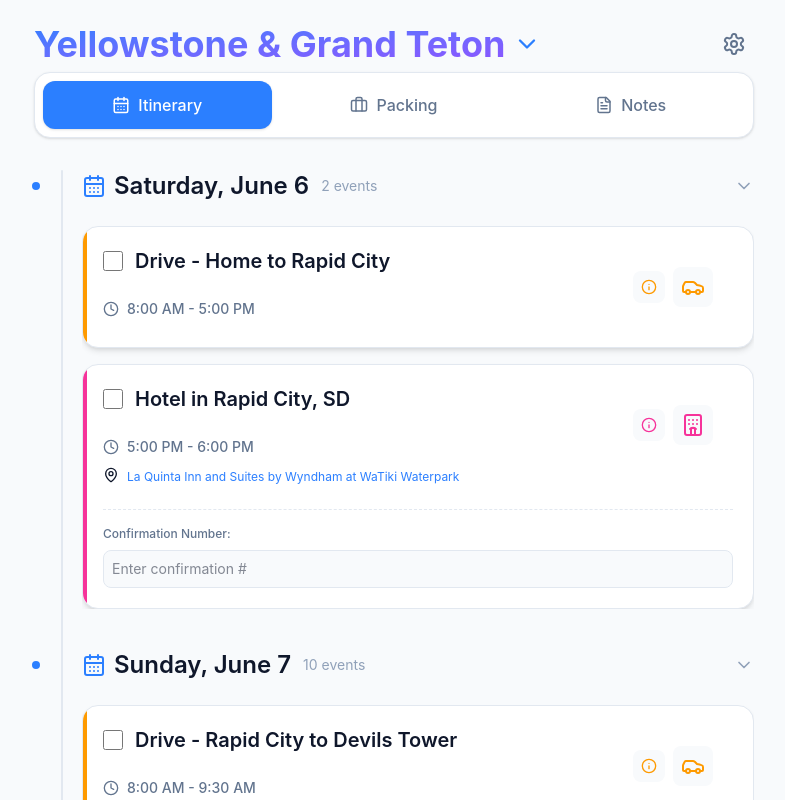
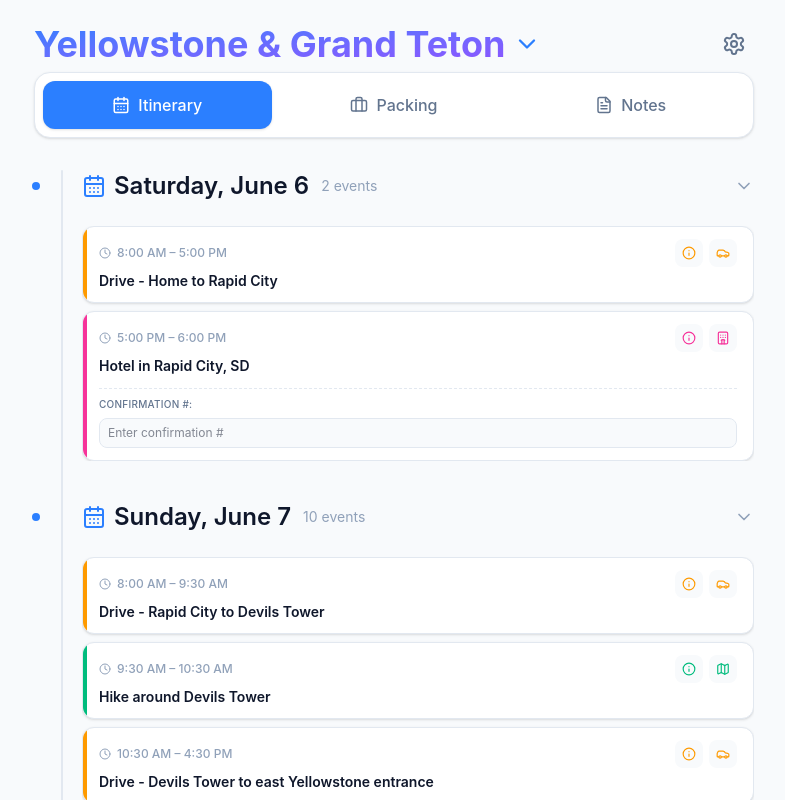
Before and after one commit to taylerjtodd/vacation, a React (Vite) app: page / in a window 1280 px wide. Shown: the top 800 px of the page, without its empty margins (246-1031 px from the left). Built offline with nearby package versions, Linux system fonts and the light colour scheme.

Commit message:
denser itinerary

```diff
--- a/src/components/EventDetailsModal.tsx
+++ b/src/components/EventDetailsModal.tsx
@@ -49,9 +49,11 @@ function getMapsUrl(event: VacationEvent): string | null {
 interface Props {
   event: VacationEvent;
   onClose: () => void;
+  completedEvents: Record<string, boolean>;
+  toggleEventCompleted: (id: string) => void;
 }
 
-export default function EventDetailsModal({ event, onClose }: Props) {
+export default function EventDetailsModal({ event, onClose, completedEvents, toggleEventCompleted }: Props) {
   const styles = TYPE_STYLES[event.type] ?? TYPE_STYLES.activity;
   const mapsUrl = getMapsUrl(event);
 
@@ -99,7 +101,7 @@ export default function EventDetailsModal({ event, onClose }: Props) {
           </div>
 
           <div className="flex-1 min-w-0">
-            <h2 className="text-lg font-bold text-slate-900 dark:text-slate-50 leading-tight">
+            <h2 className={`text-lg font-bold leading-tight ${completedEvents[event.id] ? 'line-through text-slate-400 dark:text-slate-500' : 'text-slate-900 dark:text-slate-50'}`}>
               {event.title}
             </h2>
             <span className={`inline-block mt-1 text-xs font-semibold px-2 py-0.5 rounded-full ${styles.badge}`}>
@@ -177,20 +179,44 @@ export default function EventDetailsModal({ event, onClose }: Props) {
         </div>
 
         {/* Footer actions */}
-        {mapsUrl && (
-          <div className="shrink-0 px-5 pb-5 pt-3 border-t border-slate-100 dark:border-slate-700">
+        <div className="shrink-0 px-5 pb-5 pt-3 border-t border-slate-100 dark:border-slate-700 flex gap-3">
+          <button
+            id={`modal-complete-btn-${event.id}`}
+            onClick={() => toggleEventCompleted(String(event.id))}
+            className={`flex items-center justify-center gap-2 flex-1 px-4 py-3 rounded-xl font-semibold text-sm transition-all duration-150 border ${
+              completedEvents[event.id]
+                ? 'bg-emerald-50 dark:bg-emerald-900/20 border-emerald-300 dark:border-emerald-700 text-emerald-700 dark:text-emerald-300'
+                : 'bg-slate-50 dark:bg-slate-900/60 border-slate-200 dark:border-slate-700 text-slate-500 dark:text-slate-400 hover:border-emerald-400 hover:text-emerald-600 dark:hover:text-emerald-400'
+            }`}
+            aria-pressed={!!completedEvents[event.id]}
+          >
+            <span className={`w-4 h-4 rounded border-2 flex items-center justify-center shrink-0 transition-colors ${
+              completedEvents[event.id]
+                ? 'bg-emerald-500 border-emerald-500'
+                : 'border-slate-400 dark:border-slate-500'
+            }`}>
+              {completedEvents[event.id] && (
+                <svg width="10" height="8" viewBox="0 0 10 8" fill="none">
+                  <path d="M1 4l2.5 2.5L9 1" stroke="white" strokeWidth="1.8" strokeLinecap="round" strokeLinejoin="round" />
+                </svg>
+              )}
+            </span>
+            {completedEvents[event.id] ? 'Completed' : 'Mark Complete'}
+          </button>
+
+          {mapsUrl && (
             <a
               href={mapsUrl}
               target="_blank"
               rel="noopener noreferrer"
               id={`modal-maps-link-${event.id}`}
-              className="flex items-center justify-center gap-2 w-full px-4 py-3 rounded-xl bg-blue-500 hover:bg-blue-600 active:scale-[0.98] text-white font-semibold text-sm transition-all duration-150 shadow-sm shadow-blue-500/30"
+              className="flex items-center justify-center gap-2 flex-1 px-4 py-3 rounded-xl bg-blue-500 hover:bg-blue-600 active:scale-[0.98] text-white font-semibold text-sm transition-all duration-150 shadow-sm shadow-blue-500/30"
             >
               <Navigation size={16} />
-              Get Directions
+              Directions
             </a>
-          </div>
-        )}
+          )}
+        </div>
       </div>
     </div>
   );
--- a/src/components/ItineraryTab.tsx
+++ b/src/components/ItineraryTab.tsx
@@ -2,17 +2,16 @@ import { useEffect, useState } from 'react';
 import { createPortal } from 'react-dom';
 import { Plane, Hotel, Car, MapPin, Clock, Map as MapIcon, CalendarDays, AlertTriangle, ChevronDown, Info } from 'lucide-react';
 import { VacationEvent } from '../types';
-import MapLink from './MapLink';
 import { formatDisplayTime } from '../hooks/useVacationData';
 import EventDetailsModal from './EventDetailsModal';
 
 const EventIcon = ({ type }: { type: string }) => {
   switch (type) {
-    case 'flight': return <Plane size={24} />;
-    case 'hotel': return <Hotel size={24} />;
-    case 'activity': return <MapIcon size={24} />;
-    case 'driving': return <Car size={24} />;
-    default: return <MapPin size={24} />;
+    case 'flight': return <Plane size={14} />;
+    case 'hotel': return <Hotel size={14} />;
+    case 'activity': return <MapIcon size={14} />;
+    case 'driving': return <Car size={14} />;
+    default: return <MapPin size={14} />;
   }
 };
 
@@ -95,7 +94,7 @@ export default function ItineraryTab({
             />
           </button>
 
-          <div className={`flex flex-col gap-4 overflow-hidden transition-all duration-300 ${isCollapsed ? 'max-h-0' : 'max-h-[9999px]'}`}>
+          <div className={`flex flex-col gap-2 overflow-hidden transition-all duration-300 ${isCollapsed ? 'max-h-0' : 'max-h-[9999px]'}`}>
             {dayEvents.map(event => {
               let typeColorClass = "bg-slate-200";
               let textColorClass = "text-slate-500";
@@ -105,62 +104,65 @@ export default function ItineraryTab({
               if (event.type === 'driving') { typeColorClass = "bg-amber-500"; textColorClass = "text-amber-500"; }
 
               return (
-                <div key={event.id} className={`bg-white dark:bg-slate-800 rounded-2xl p-5 shadow-md border ${event.timeWarning ? 'border-red-500/50 dark:border-red-500/50 shadow-red-500/10' : 'border-slate-200 dark:border-slate-700'} transition-all duration-200 hover:-translate-y-0.5 hover:shadow-lg relative overflow-hidden flex flex-col ${completedEvents[event.id] ? 'opacity-60' : ''}`}>
+                <div
+                  key={event.id}
+                  className={`bg-white dark:bg-slate-800 rounded-xl px-4 py-3 shadow-sm border ${
+                    event.timeWarning
+                      ? 'border-red-500/50 dark:border-red-500/50 shadow-red-500/10'
+                      : 'border-slate-200 dark:border-slate-700'
+                  } transition-all duration-200 hover:-translate-y-0.5 hover:shadow-md relative overflow-hidden flex flex-col gap-1 ${
+                    completedEvents[event.id] ? 'opacity-60' : ''
+                  }`}
+                >
                   <div className={`absolute top-0 left-0 bottom-0 w-1 ${typeColorClass}`} />
 
-                  <div className="flex justify-between items-start mb-3 gap-4 sm:flex-row flex-col-reverse">
-                    <div className="flex items-center gap-3">
-                      <input
-                        type="checkbox"
-                        className="w-5 h-5 cursor-pointer accent-blue-500 shrink-0"
-                        checked={!!completedEvents[event.id]}
-                        onChange={() => toggleEventCompleted(String(event.id))}
-                      />
-                      <h3 className={`text-xl font-semibold ${completedEvents[event.id] ? 'line-through text-slate-500 dark:text-slate-400' : 'text-slate-900 dark:text-slate-50'}`}>{event.title}</h3>
+                  {/* Row 1: time + icons */}
+                  <div className="flex items-center justify-between gap-2">
+                    <div className={`flex items-center gap-1.5 text-xs font-medium ${
+                      event.timeWarning ? 'text-red-500 dark:text-red-400' : 'text-slate-400 dark:text-slate-500'
+                    }`}>
+                      <Clock size={12} className="shrink-0" />
+                      {formatDisplayTime(event.startTime)}
+                      {event.endTime ? ` – ${formatDisplayTime(event.endTime)}` : ''}
+                      {event.timeWarning && (
+                        <span className="flex items-center gap-1 bg-red-50 dark:bg-red-900/20 px-1.5 py-0.5 rounded">
+                          <AlertTriangle size={11} />
+                          {event.timeWarning}
+                        </span>
+                      )}
                     </div>
-                    <div className="flex items-center gap-2 sm:relative absolute top-5 right-5">
+
+                    <div className="flex items-center gap-1.5">
                       <button
                         id={`event-details-btn-${event.id}`}
                         onClick={() => setSelectedEvent(event)}
-                        className={`flex items-center justify-center w-8 h-8 rounded-lg bg-slate-50 dark:bg-slate-900 hover:bg-slate-100 dark:hover:bg-slate-700 transition-colors ${textColorClass}`}
+                        className={`flex items-center justify-center w-7 h-7 rounded-lg bg-slate-50 dark:bg-slate-900 hover:bg-slate-100 dark:hover:bg-slate-700 transition-colors ${textColorClass}`}
                         aria-label={`View details for ${event.title}`}
                       >
-                        <Info size={16} />
+                        <Info size={14} />
                       </button>
-                      <div className={`flex items-center justify-center w-10 h-10 rounded-lg bg-slate-50 dark:bg-slate-900 ${textColorClass}`}>
+                      <div className={`flex items-center justify-center w-7 h-7 rounded-lg bg-slate-50 dark:bg-slate-900 ${textColorClass}`}>
                         <EventIcon type={event.type} />
                       </div>
                     </div>
                   </div>
 
-                  <div className={`flex flex-col sm:flex-row sm:items-center gap-2 sm:gap-4 text-sm font-medium mb-2 ${event.timeWarning ? 'text-red-500 dark:text-red-400' : 'text-slate-500 dark:text-slate-400'}`}>
-                    <div className="flex items-center gap-2">
-                      <Clock size={16} />
-                      {formatDisplayTime(event.startTime)} {event.endTime ? `- ${formatDisplayTime(event.endTime)}` : ''}
-                    </div>
-                    {event.timeWarning && (
-                      <div className="flex items-center gap-1.5 text-xs bg-red-50 dark:bg-red-900/20 px-2 py-1 rounded-md">
-                        <AlertTriangle size={14} />
-                        {event.timeWarning}
-                      </div>
-                    )}
-                  </div>
-
-                  <MapLink event={event} />
-
-                  {event.description && (
-                    <div className="text-slate-500 dark:text-slate-400 text-sm mt-3 pt-3 border-t border-slate-200 dark:border-slate-700">
-                      {event.description}
-                    </div>
-                  )}
+                  {/* Row 2: title */}
+                  <h3 className={`text-sm font-semibold leading-snug ${
+                    completedEvents[event.id]
+                      ? 'line-through text-slate-400 dark:text-slate-500'
+                      : 'text-slate-900 dark:text-slate-50'
+                  }`}>
+                    {event.title}
+                  </h3>
 
                   {event.type === 'hotel' && (
-                    <div className="mt-4 pt-4 border-t border-dashed border-slate-200 dark:border-slate-700 flex flex-col gap-2">
-                      <label className="text-xs text-slate-500 dark:text-slate-400 font-medium">Confirmation Number:</label>
+                    <div className="mt-2 pt-2 border-t border-dashed border-slate-200 dark:border-slate-700 flex flex-col gap-1.5">
+                      <label className="text-[10px] text-slate-500 dark:text-slate-400 font-medium uppercase tracking-wide">Confirmation #:</label>
                       <input
                         type="text"
                         placeholder="Enter confirmation #"
-                        className="w-full p-2 border border-slate-200 dark:border-slate-700 rounded-lg bg-slate-50 dark:bg-slate-900 text-slate-900 dark:text-slate-50 focus:outline-none focus:border-blue-500 dark:focus:border-blue-500 transition-colors text-sm"
+                        className="w-full px-2 py-1.5 border border-slate-200 dark:border-slate-700 rounded-lg bg-slate-50 dark:bg-slate-900 text-slate-900 dark:text-slate-50 focus:outline-none focus:border-blue-500 dark:focus:border-blue-500 transition-colors text-xs"
                         value={confirmations[String(event.id)] || ''}
                         onChange={(e) => updateConfirmation(String(event.id), e.target.value)}
                       />
@@ -176,7 +178,12 @@ export default function ItineraryTab({
     </section>
 
       {selectedEvent && createPortal(
-        <EventDetailsModal event={selectedEvent} onClose={() => setSelectedEvent(null)} />,
+        <EventDetailsModal
+          event={selectedEvent}
+          onClose={() => setSelectedEvent(null)}
+          completedEvents={completedEvents}
+          toggleEventCompleted={toggleEventCompleted}
+        />,
         document.body
       )}
     </>
```
